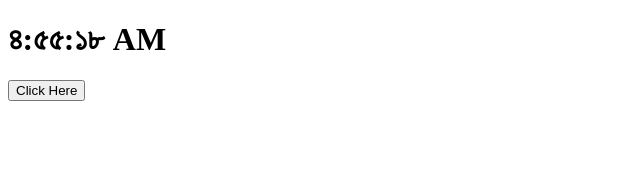
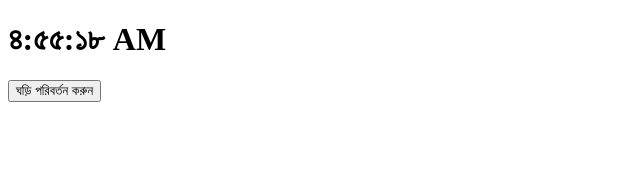
Before and after one commit to abulbashar98/think_in_react_way_by_learnwithsumit, a React (Create React App) app: page / in a window 1280 px wide. Shown: the top 170 px of the page, without its empty margins (0-640 px from the left). Built offline with nearby package versions, Linux system fonts and the light colour scheme.

Commit message:
Lesson-9 (Conditional Rendering)

```diff
--- a/src/components/Clock.js
+++ b/src/components/Clock.js
@@ -61,10 +61,10 @@ class Clock extends React.Component {
     // ====> Solve 1, (best practice)
     //      use arrow function
 
-    handleClick = () => {
-        // console.log("Button was clicked")
+    handleClick = (locale) => {
+        console.log("Button was clicked")
         this.setState({
-            locale: "en-Us"
+            locale
         })
 
     }
@@ -91,8 +91,17 @@ class Clock extends React.Component {
 
 
     render() {
-        console.log("clock render");
+        // console.log("clock render");
         const { date, locale } = this.state
+
+        // let button;
+        // if (locale === 'bn-BD') {
+        //     button = <Button change={this.handleClick} locale="en-US">Click Here</Button>
+        // }
+        // else {
+        //     button = <Button change={this.handleClick} locale="bn-BD">Click Here</Button>
+        // }
+
 
         return (
             <div>
@@ -102,7 +111,7 @@ class Clock extends React.Component {
                 {/* <button onClick={this.handleClick.bind(this, "en-US")}>Click Here</button> */}
                 {/* <Button change={this.handleClick.bind(this, "en-US")}>Click Here</Button> */}
                 {/* <Button change={() => this.handleClick('en-US')}>Click Here</Button> */}
-                <Button change={this.handleClick} locale="en-US">Click Here</Button>
+                {locale === 'bn-BD' ? (<Button change={this.handleClick} locale="en-US" />) : (<Button change={this.handleClick} locale="bn-BD" />)}
             </div>
         );
     }
--- a/src/components/button.js
+++ b/src/components/button.js
@@ -12,20 +12,17 @@ class Button extends React.Component {
             return false;
         }
         return true
-
-
     }
 
-
-
-
     render() {
-        console.log("button render");
+        // console.log("button render");
         const { change, locale } = this.props;
 
         return (
             // <button onClick={() => change("en-US")}>Click Here</button>
-            <button onClick={() => change(locale)}>Click Here</button>
+            <button onClick={() => change(locale)}>
+                {locale === 'bn-BD' ? 'Change-clock' : 'ঘড়ি পরিবর্তন করুন'}
+            </button>
         );
     }
 }
```
